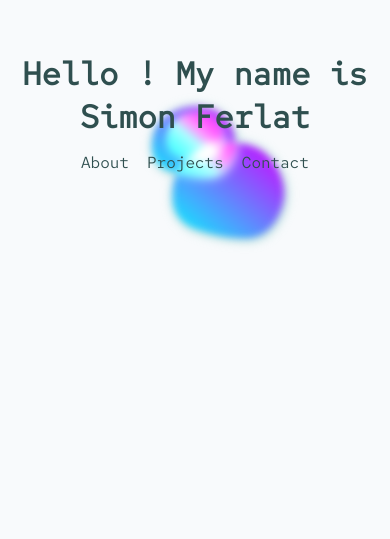
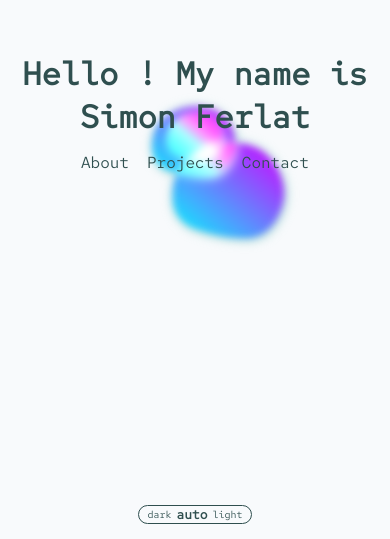
Before and after one commit to RockyStrongo/portfolio, a Next.js app: page / in a window 390 px wide. Shown: the part 305-844 px from the top of the page. Built offline with nearby package versions, Linux system fonts and the light colour scheme.

Commit message:
test new approach mobile

```diff
--- a/app/Home.css
+++ b/app/Home.css
@@ -1,8 +1,6 @@
 .screen {
-    height: 100vh;
-    width: 100vw;
-    max-height: 100vh;
-    max-width: 100vw;
+    min-height: 100%;
+    width: 100%;
     display: flex;
     flex-direction: column;
 }
@@ -11,8 +9,6 @@
     position: relative;
     height: 100vh;
     width: 100vw;
-    max-height: 100vh;
-    max-width: 100vw;
     display: flex;
     justify-content: center;
     align-items: center;
@@ -46,7 +42,7 @@
     align-items: center;
     gap: 5px;
     padding: 0 8px 0 8px;
-    bottom: 10px;
+    bottom: 15px;
     border: solid 1px;
     border-radius: 10px;
     font-size: x-small;
--- a/app/Layout.css
+++ b/app/Layout.css
@@ -19,7 +19,8 @@ body {
   margin: 0;
   padding: 0;
   font-family: RedHatMono;
-  color: var(--font-color)
+  color: var(--font-color);
+  height: 100%;
 }
 
 a {
--- a/app/page.tsx
+++ b/app/page.tsx
@@ -79,11 +79,11 @@ export default function Home() {
           <Animation isBlurred={animationIsBlurred} />
           <TitleBlock isVisible={titleIsVisible} isSmall={screenSplitted} onLinkClick={handleLinkClick} links={links} activeLink={activeLink ?? ""} />
 
-          {/* <div className="theme-switcher">
+          <div className="theme-switcher">
             <div className={`theme-item ${theme === 'dark' && 'theme-itemSelected'}`} onClick={() => { setTheme('dark') }}>dark</div>
             <div className={`theme-item ${theme === 'auto' && 'theme-itemSelected'}`} onClick={() => { setTheme('auto') }}>auto</div>
             <div className={`theme-item ${theme === 'light' && 'theme-itemSelected'}`} onClick={() => { setTheme('light') }}>light</div>
-          </div> */}
+          </div>
         </div>
         <div className={`content ${screenSplitted ? `content-opened` : null}`}>
           {activeLink === "About" ? (
```
